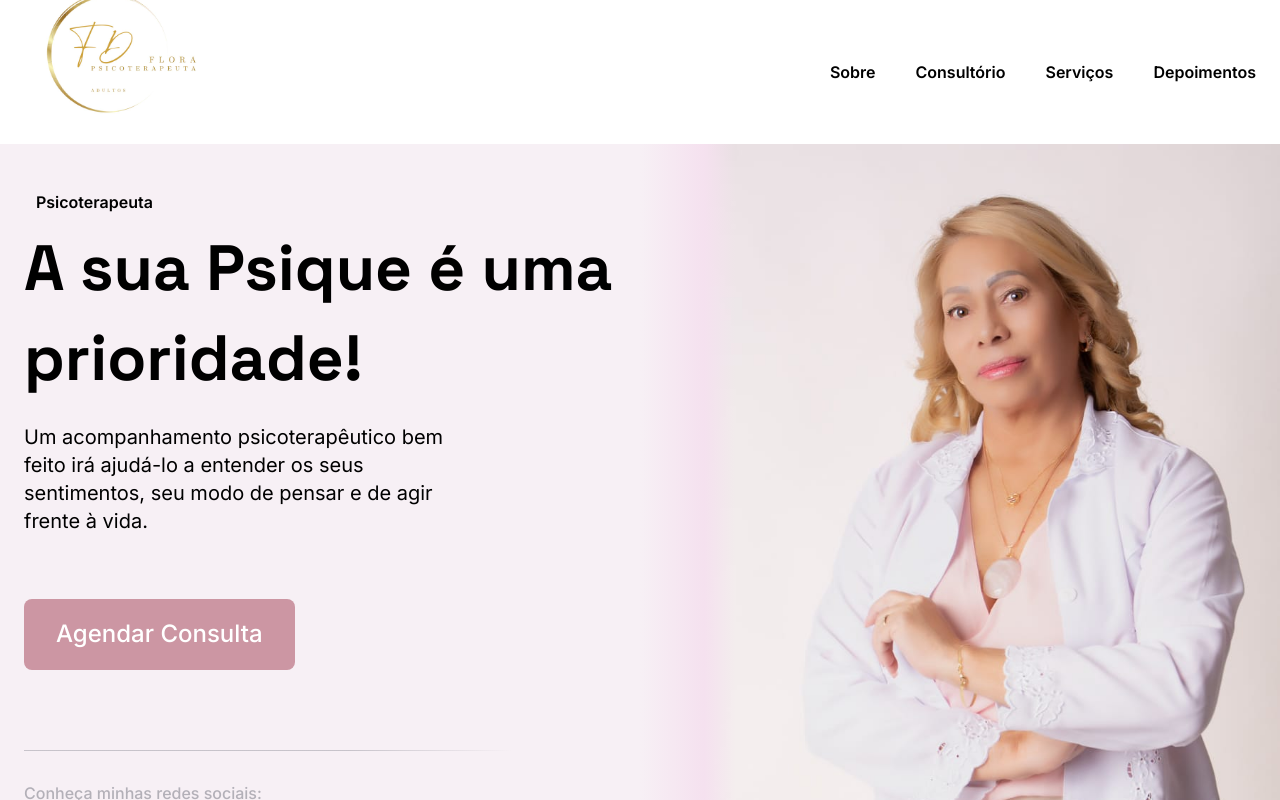
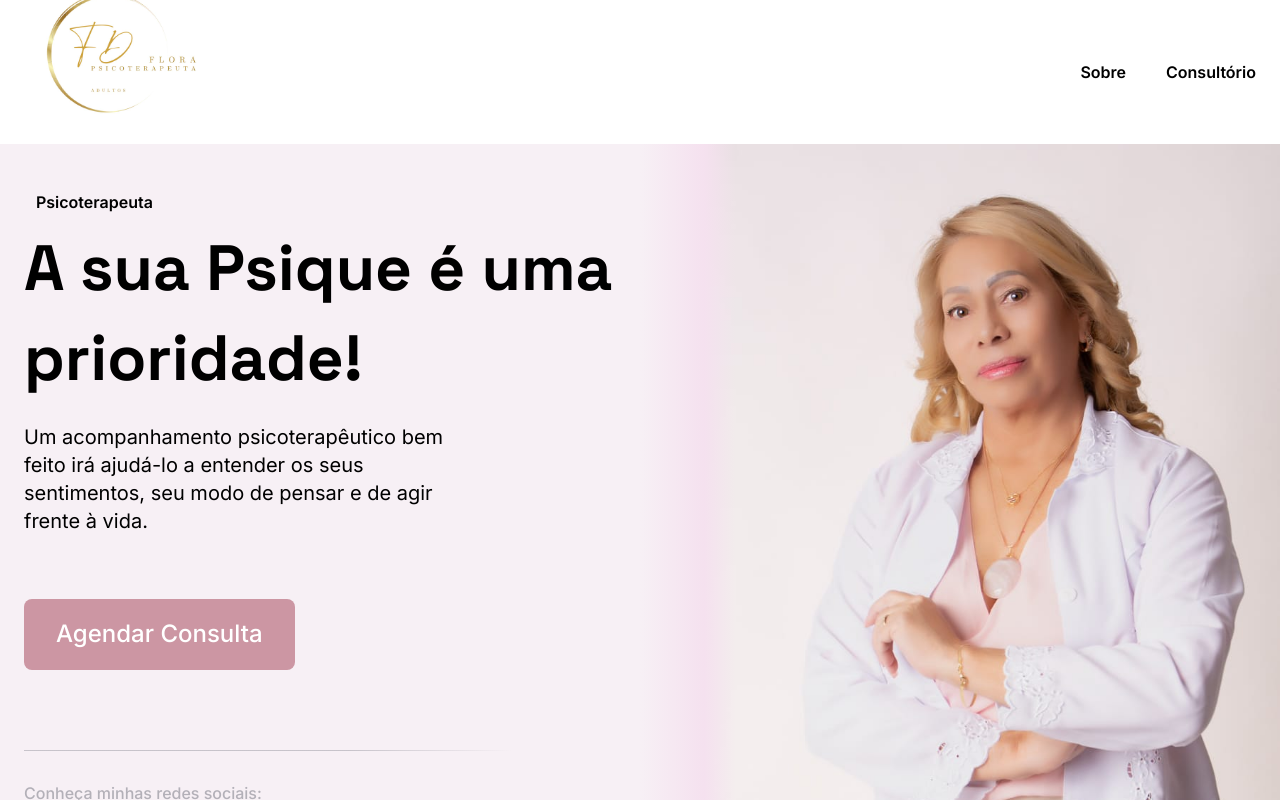
Before and after one commit to josephbrito/flora-miyasaki, a Next.js app: page / in a window 1280 px wide. Shown: the top 800 px of the page. Built offline with nearby package versions, Linux system fonts and the light colour scheme; no server answers.

Commit message:
Update navbar

```diff
--- a/src/components/Navbar/index.tsx
+++ b/src/components/Navbar/index.tsx
@@ -36,14 +36,6 @@ export function Navbar() {
           <NavLink href="#consultorio" scroll={false}>
             Consultório
           </NavLink>
-
-          <NavLink href="#servicos" scroll={false}>
-            Serviços
-          </NavLink>
-
-          <NavLink href="#depoimentos" scroll={false}>
-            Depoimentos
-          </NavLink>
         </LinksWrapper>
 
         <NavbarDropdownMenu />
```
